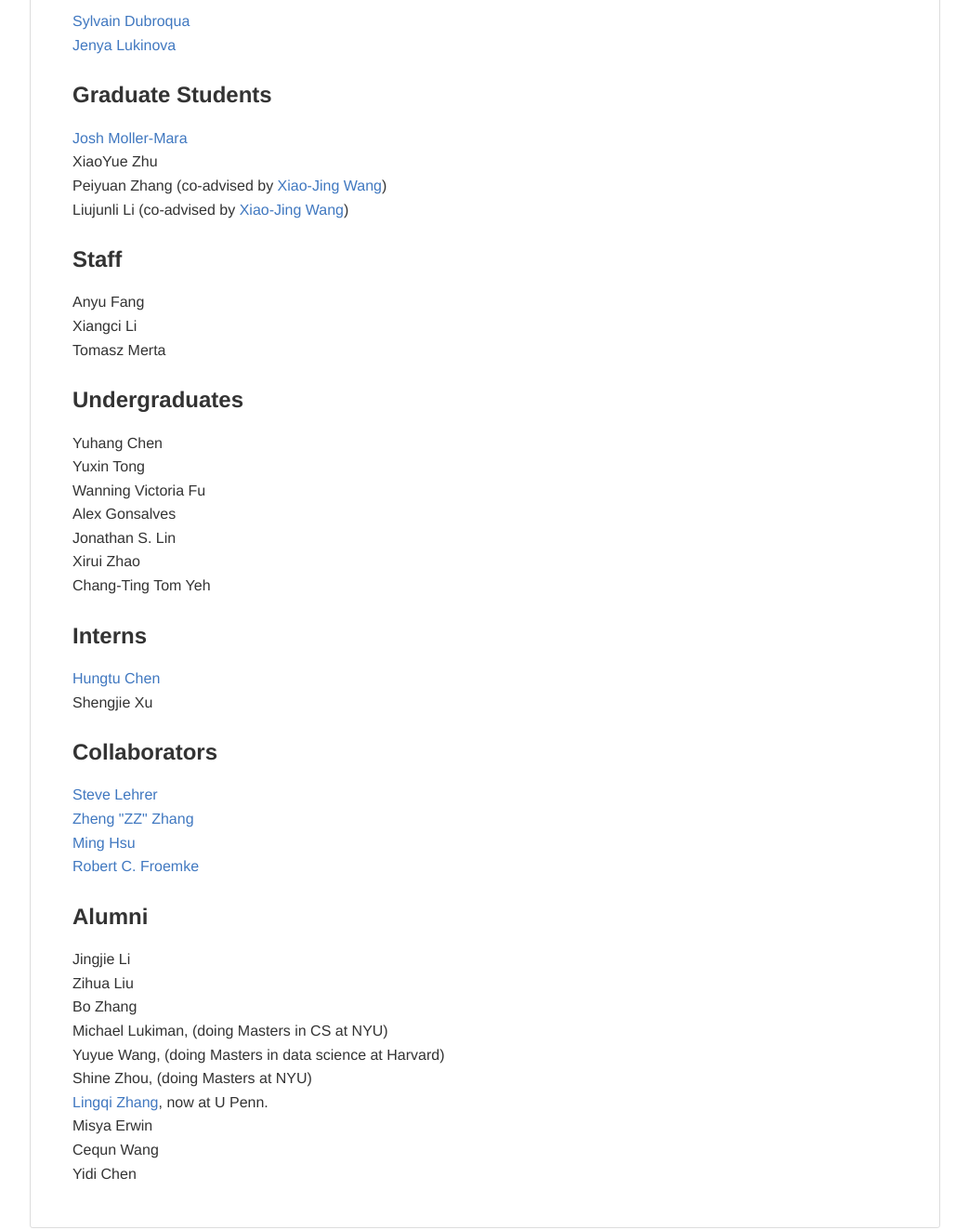
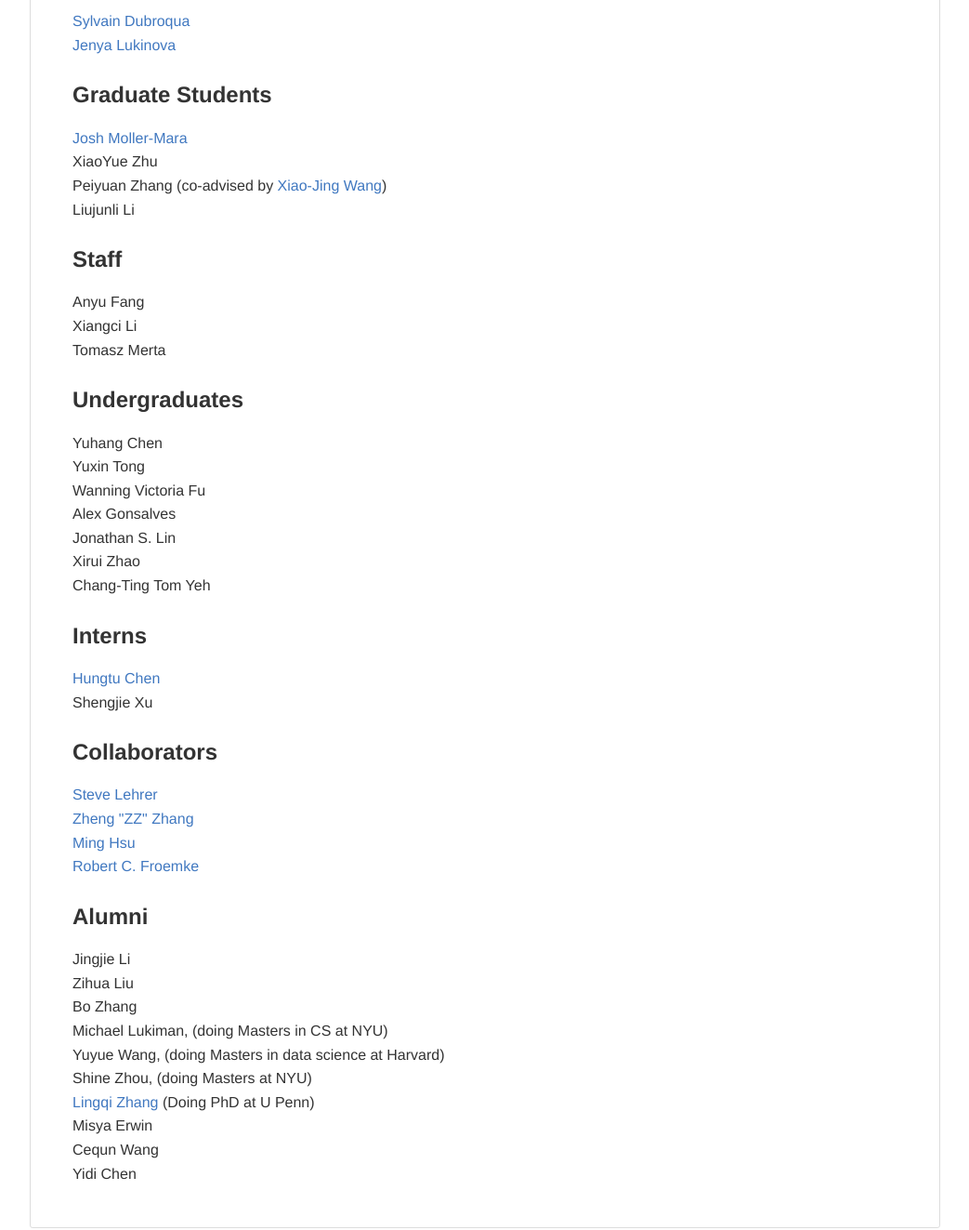
Before and after one commit to erlichlab/erlichlab.org, a plain HTML site: page public_html/index.html in a window 1280 px wide. Shown: the part 820-2143 px from the top of the page at 93% size, without its empty margins (118-1161 px from the left). Drawn offline with nearby package versions, Linux system fonts and the light colour scheme; some packages are replaced by stand-ins of ours.

Commit message:
corrections

```diff
--- a/public_html/index.html
+++ b/public_html/index.html
@@ -781,7 +781,8 @@ If you are interested in applying for a student worker position please send an e
 <p><a href="http://jmm.io">Josh Moller-Mara</a><br>
 XiaoYue Zhu<br>
 Peiyuan Zhang (co-advised by <a href="http://www.cns.nyu.edu/wanglab/">Xiao-Jing Wang</a>)<br>
-Liujunli Li (co-advised by <a href="http://www.cns.nyu.edu/wanglab/">Xiao-Jing Wang</a>)</p>
+Liujunli Li
+</p>
 
 
 <h3>
@@ -837,7 +838,7 @@ Bo Zhang<br>
 Michael Lukiman, (doing Masters in CS at NYU)<br>
 Yuyue Wang, (doing Masters in data science at Harvard)<br>
 Shine Zhou, (doing Masters at NYU)<br>
-<a href="https://zlqzcc.github.io">Lingqi Zhang</a>, now at U Penn.<br>
+<a href="https://zlqzcc.github.io">Lingqi Zhang</a> (Doing PhD at U Penn)<br>
 Misya Erwin<br>
 Cequn Wang<br>
 Yidi Chen<br>
```
